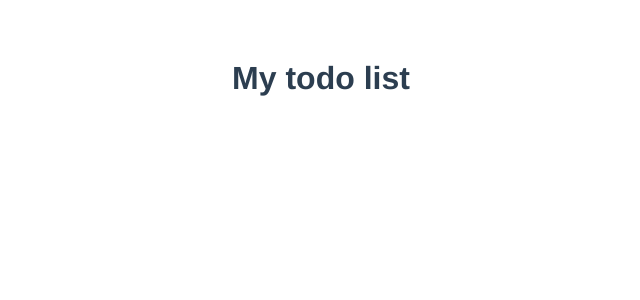
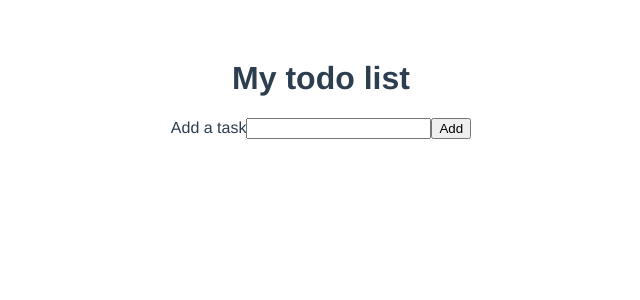
Before and after one commit to git-see/todolist, a Vue app: page / in a window 1280 px wide. Shown: the top 300 px of the page, without its empty margins (319-959 px from the left). Built offline with nearby package versions, Linux system fonts and the light colour scheme.

Commit message:
Add 1 task

```diff
--- a/package.json
+++ b/package.json
@@ -32,7 +32,9 @@
     "parserOptions": {
       "parser": "@babel/eslint-parser"
     },
-    "rules": {}
+    "rules": {
+      "vue/multi-word-component-names": "off"
+    }
   },
   "browserslist": [
     "> 1%",
--- a/src/App.vue
+++ b/src/App.vue
@@ -1,14 +1,24 @@
 <template>
-<h1>My todo list</h1>
+  <h1>My todo list</h1>
+  <Form @add="saveTask" />
 </template>
 
 <script>
-
+import Form from "@/components/Form";
 export default {
-  name: 'App',
+  name: "App",
   components: {
-  }
-}
+    Form,
+  },
+  setup() {
+    const saveTask = function (data) {
+      console.log("App | saveTask() | data", data);
+    };
+    return {
+      saveTask,
+    };
+  },
+};
 </script>
 
 <style>
--- /dev/null
+++ b/src/components/Form.vue
@@ -0,0 +1,28 @@
+<template>
+  <form @submit.prevent="addTask">
+    <label for="tache">Add a task</label>
+    <input type="text" name="tache" v-model="newTask" />
+    <button type="submit" @click="addTask">Add</button>
+  </form>
+</template>
+
+<script>
+import { ref } from "vue";
+export default {
+  setup(props, ctx) {
+    let newTask = ref("");
+
+    const addTask = function () {
+      console.log("Form | addTask() | newTask.value", newTask.value);
+      ctx.emit("add", newTask.value)
+      newTask.value = "";
+    };
+    return {
+      newTask,
+      addTask,
+    };
+  },
+};
+</script>
+
+<style></style>
```
Also changed, not shown: 1 other file (tests, documents, lock files or other folders).
